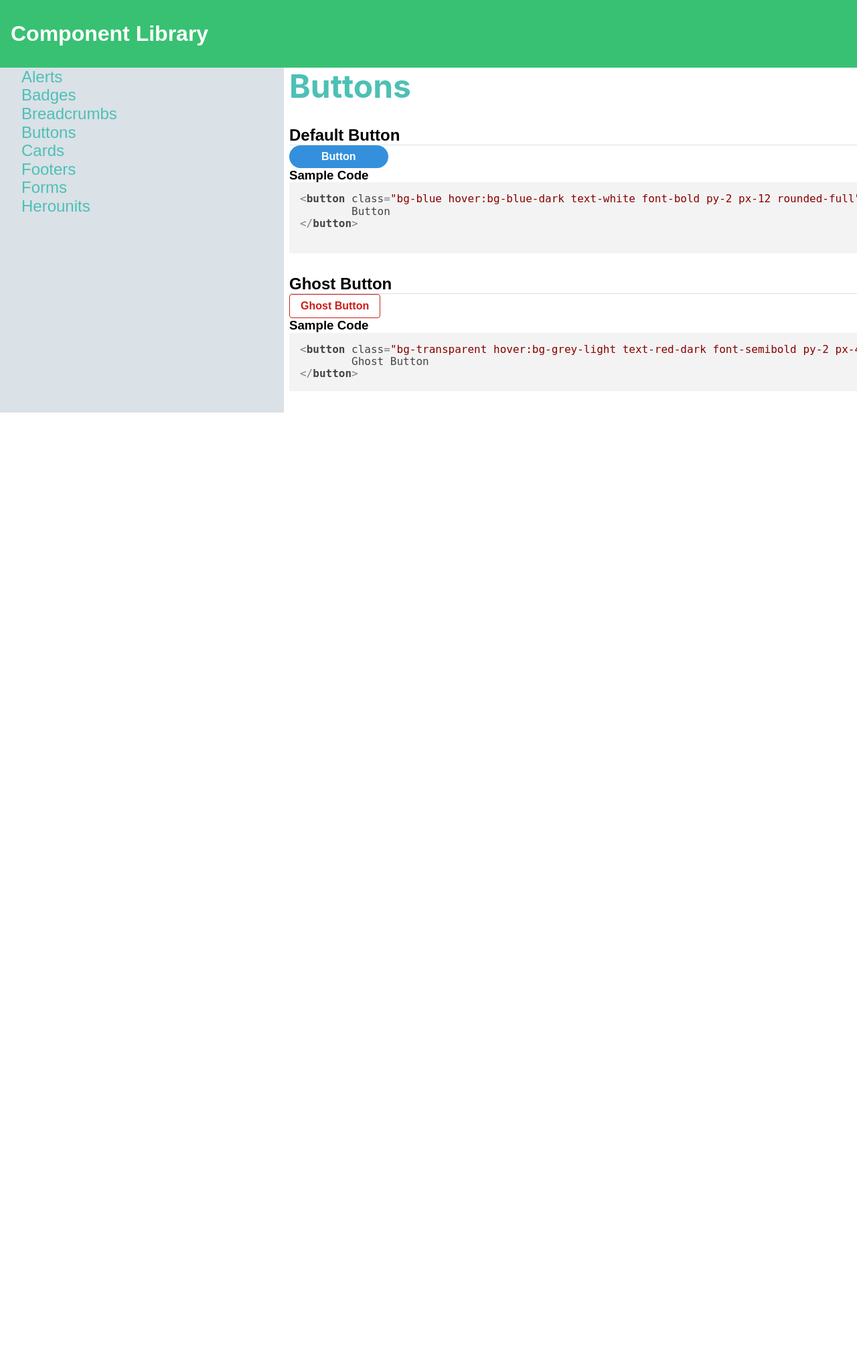
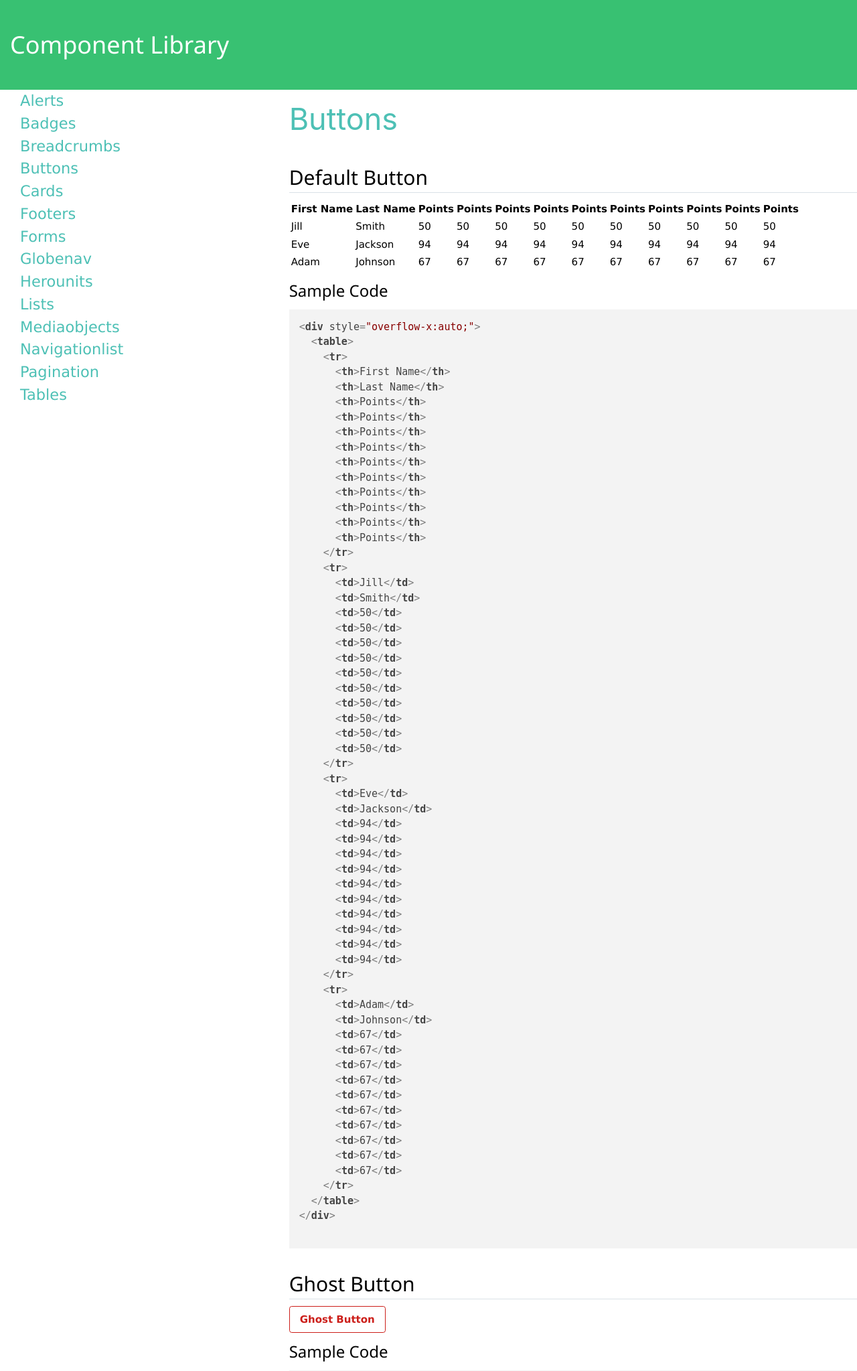
Before and after one commit to AsiaDixon/In-Command, a PHP site: page /tables.php in a window 1280 px wide. Shown: the top 2047 px of the page at 67% size. Before the commit the page ends 616 px from the top, so only its background shows below. Run offline with PHP 8.4, Linux system fonts and the light colour scheme; some libraries are stand-ins or nearby versions.

Commit message:
finished setup for all pages

```diff
--- /dev/null
+++ b/components/lists/c-lists.php
@@ -0,0 +1,6 @@
+
+<ul class="text-lg font-medium mb-1">
+  <li>Coffee</li>
+  <li>Tea</li>
+  <li>Milk</li>
+</ul>
--- /dev/null
+++ b/components/tables/c-table.php
@@ -0,0 +1,60 @@
+<div style="overflow-x:auto;">
+  <table>
+    <tr>
+      <th>First Name</th>
+      <th>Last Name</th>
+      <th>Points</th>
+      <th>Points</th>
+      <th>Points</th>
+      <th>Points</th>
+      <th>Points</th>
+      <th>Points</th>
+      <th>Points</th>
+      <th>Points</th>
+      <th>Points</th>
+      <th>Points</th>
+    </tr>
+    <tr>
+      <td>Jill</td>
+      <td>Smith</td>
+      <td>50</td>
+      <td>50</td>
+      <td>50</td>
+      <td>50</td>
+      <td>50</td>
+      <td>50</td>
+      <td>50</td>
+      <td>50</td>
+      <td>50</td>
+      <td>50</td>
+    </tr>
+    <tr>
+      <td>Eve</td>
+      <td>Jackson</td>
+      <td>94</td>
+      <td>94</td>
+      <td>94</td>
+      <td>94</td>
+      <td>94</td>
+      <td>94</td>
+      <td>94</td>
+      <td>94</td>
+      <td>94</td>
+      <td>94</td>
+    </tr>
+    <tr>
+      <td>Adam</td>
+      <td>Johnson</td>
+      <td>67</td>
+      <td>67</td>
+      <td>67</td>
+      <td>67</td>
+      <td>67</td>
+      <td>67</td>
+      <td>67</td>
+      <td>67</td>
+      <td>67</td>
+      <td>67</td>
+    </tr>
+  </table>
+</div>
--- a/mediaobjects.php
+++ b/mediaobjects.php
@@ -2,14 +2,14 @@
 <?php // DO NOT TOUCH ANYTHING ABOVE THIS ; ?>
 
 
-<h1 class="mb-8 text-5xl text-teal font-sans">Buttons</h1>
+<h1 class="mb-8 text-5xl text-teal font-sans">Media Objects</h1>
 
 <section class="mb-8">
   <h2 class="border-b">Default Button</h2>
-  <?php include 'components/buttons/c-buttons.php';?>
+  <?php include 'components/mediaobjects/c-mobject.php';?>
 
   <h3>Sample Code</h3>
-  <pre><code class="html"><?php echo htmlspecialchars(file_get_contents('components/buttons/c-buttons.php'), ENT_QUOTES); ?></code></pre>
+  <pre><code class="html"><?php echo htmlspecialchars(file_get_contents('components/mediaobjects/c-mobjects.php'), ENT_QUOTES); ?></code></pre>
 </section>
 
 <section class="mb-8">
--- a/pagination.php
+++ b/pagination.php
@@ -6,10 +6,10 @@
 
 <section class="mb-8">
   <h2 class="border-b">Default Button</h2>
-  <?php include 'components/buttons/c-buttons.php';?>
+  <?php include 'components/pagnation/c-page.php';?>
 
   <h3>Sample Code</h3>
-  <pre><code class="html"><?php echo htmlspecialchars(file_get_contents('components/buttons/c-buttons.php'), ENT_QUOTES); ?></code></pre>
+  <pre><code class="html"><?php echo htmlspecialchars(file_get_contents('components/pagnation/c-page.php'), ENT_QUOTES); ?></code></pre>
 </section>
 
 <section class="mb-8">
--- a/partials/navlist.php
+++ b/partials/navlist.php
@@ -9,13 +9,13 @@ $nav_list = [
 	'cards',
 	'footers',
 	'forms',
-	// 'globenav',
+	'globenav',
 	'herounits',
-	// 'lists',
-	// 'mediaobjects',
-	// 'navigationlist',
-	// 'pagination',
-	// 'tables'
+	'lists',
+	'mediaobjects',
+	'navigationlist',
+	'pagination',
+	'tables'
 ];
 
 sort($nav_list);
--- a/partials/start.php
+++ b/partials/start.php
@@ -7,6 +7,7 @@
     <link rel="stylesheet" href="./dist/styles.css">
     <link rel="stylesheet"
       href="//cdnjs.cloudflare.com/ajax/libs/highlight.js/9.12.0/styles/default.min.css">
+    <link rel="stylesheet" href="https://www.w3schools.com/w3css/4/w3.css">
     <script src="//cdnjs.cloudflare.com/ajax/libs/highlight.js/9.12.0/highlight.min.js"></script>
     <script>hljs.initHighlightingOnLoad();</script>
   </head>
@@ -14,7 +15,7 @@
     <div id="app">
       <?php include 'header.php'; ?>
       <div class="md:flex md:-mx-2">
-        <div class="w-full md:w-1/3 bg-grey-light px-2">
+        <div class="w-full md:w-1/3  px-2">
           <?php include 'global-nav.php'; ?>
         </div>
       <div class="w-full md:w-2/3 px-2">
--- a/tables.php
+++ b/tables.php
@@ -6,10 +6,10 @@
 
 <section class="mb-8">
   <h2 class="border-b">Default Button</h2>
-  <?php include 'components/buttons/c-buttons.php';?>
+  <?php include 'components/tables/c-table.php';?>
 
   <h3>Sample Code</h3>
-  <pre><code class="html"><?php echo htmlspecialchars(file_get_contents('components/buttons/c-buttons.php'), ENT_QUOTES); ?></code></pre>
+  <pre><code class="html"><?php echo htmlspecialchars(file_get_contents('components/tables/c-table.php'), ENT_QUOTES); ?></code></pre>
 </section>
 
 <section class="mb-8">
```
Also changed, not shown: components/globenav/c-globe.php (added, +52 -0 lines), components/mediaobjects/c-mobject.php (added, +16 -0 lines), components/navigationlist/c-navilist.php (added, +7 -0 lines), components/pagnation/c-page.php (added, +10 -0 lines), globenav.php (+4 -4 lines), lists.php (+4 -4 lines), navigationlist.php (+4 -4 lines), src/styles.css (+49 -0 lines).
